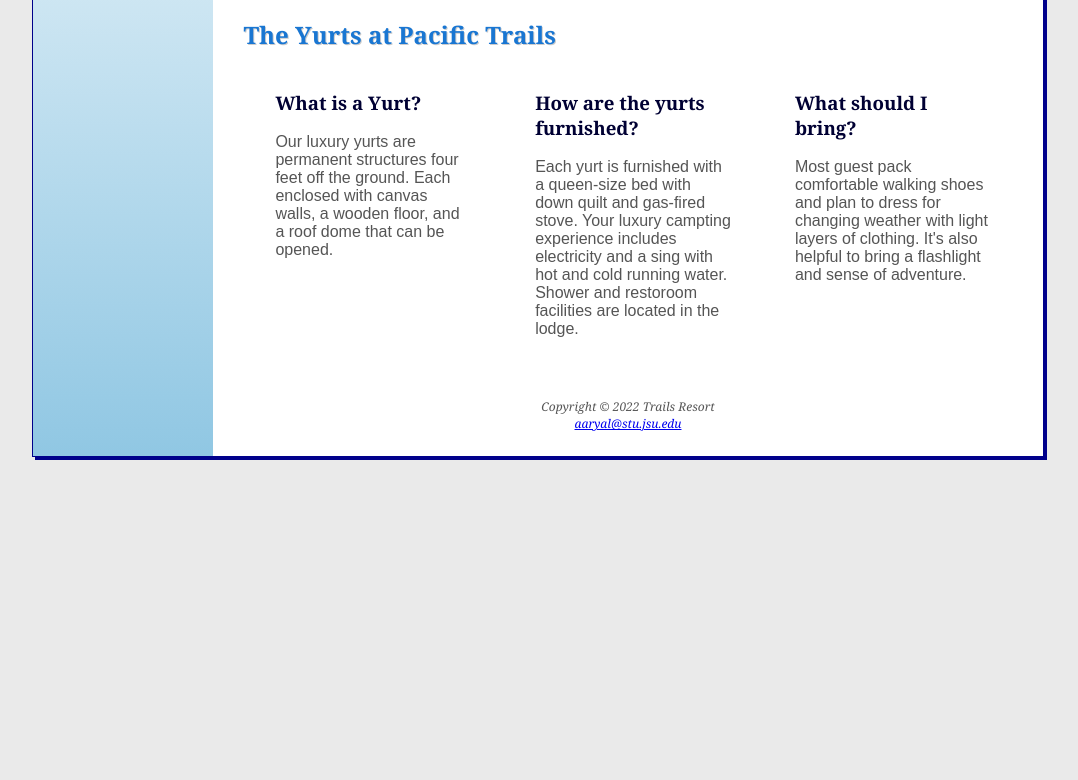
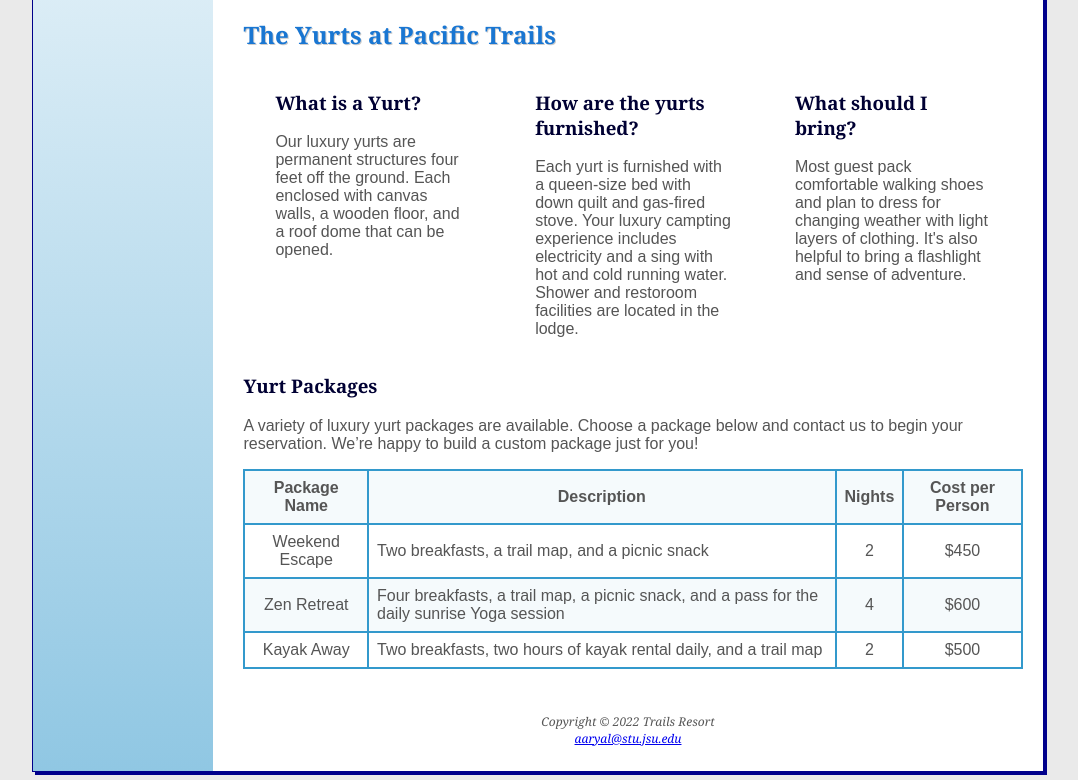
Before and after one commit to karuifeather/pacific-trails, a plain HTML site: page yurts.html in a window 1280 px wide. Shown: the part 387-1167 px from the top of the page, without its empty margins (102-1180 px from the left). Before the commit the page ends 852 px from the top, so only its background shows below. Drawn offline with Linux system fonts and the light colour scheme.

Commit message:
ch9 update

```diff
--- a/pacific.css
+++ b/pacific.css
@@ -10,6 +10,9 @@
   --text-color-gray-dark: #555;
   --text-color-header: #fff;
   --text-color-resort: #1976d2;
+
+  --table-color: #3399cc;
+  --table-background-color: #f5fafc;
 
   --font-primary: 'Arial', 'Helvetica', sans-serif;
   --font-secondary: 'Georgia', 'Times New Roman', serif;
@@ -157,6 +160,29 @@ footer {
   background-repeat: no-repeat;
 }
 
+table {
+  border: 2px solid var(--table-color);
+  border-collapse: collapse;
+}
+
+td,
+th {
+  padding: 0.5em;
+  border: 2px solid var(--table-color);
+}
+
+td {
+  text-align: center;
+}
+
+.text {
+  text-align: left;
+}
+
+tr:nth-of-type(odd) {
+  background-color: var(--table-background-color);
+}
+
 @media only screen and (min-width: 600px) {
   nav ul {
     display: flex;
--- a/yurts.html
+++ b/yurts.html
@@ -61,6 +61,47 @@
             </p>
           </section>
         </div>
+
+        <h3>Yurt Packages</h3>
+        <p>
+          A variety of luxury yurt packages are available. Choose a package
+          below and contact us to begin your reservation. We’re happy to build a
+          custom package just for you!
+        </p>
+
+        <table>
+          <tr>
+            <th>Package Name</th>
+            <th>Description</th>
+            <th>Nights</th>
+            <th>Cost per Person</th>
+          </tr>
+          <tr>
+            <td>Weekend Escape</td>
+            <td class="text">
+              Two breakfasts, a trail map, and a picnic snack
+            </td>
+            <td>2</td>
+            <td>$450</td>
+          </tr>
+          <tr>
+            <td>Zen Retreat</td>
+            <td class="text">
+              Four breakfasts, a trail map, a picnic snack, and a pass for the
+              daily sunrise Yoga session
+            </td>
+            <td>4</td>
+            <td>$600</td>
+          </tr>
+          <tr>
+            <td>Kayak Away</td>
+            <td class="text">
+              Two breakfasts, two hours of kayak rental daily, and a trail map
+            </td>
+            <td>2</td>
+            <td>$500</td>
+          </tr>
+        </table>
       </main>
 
       <footer>
```
